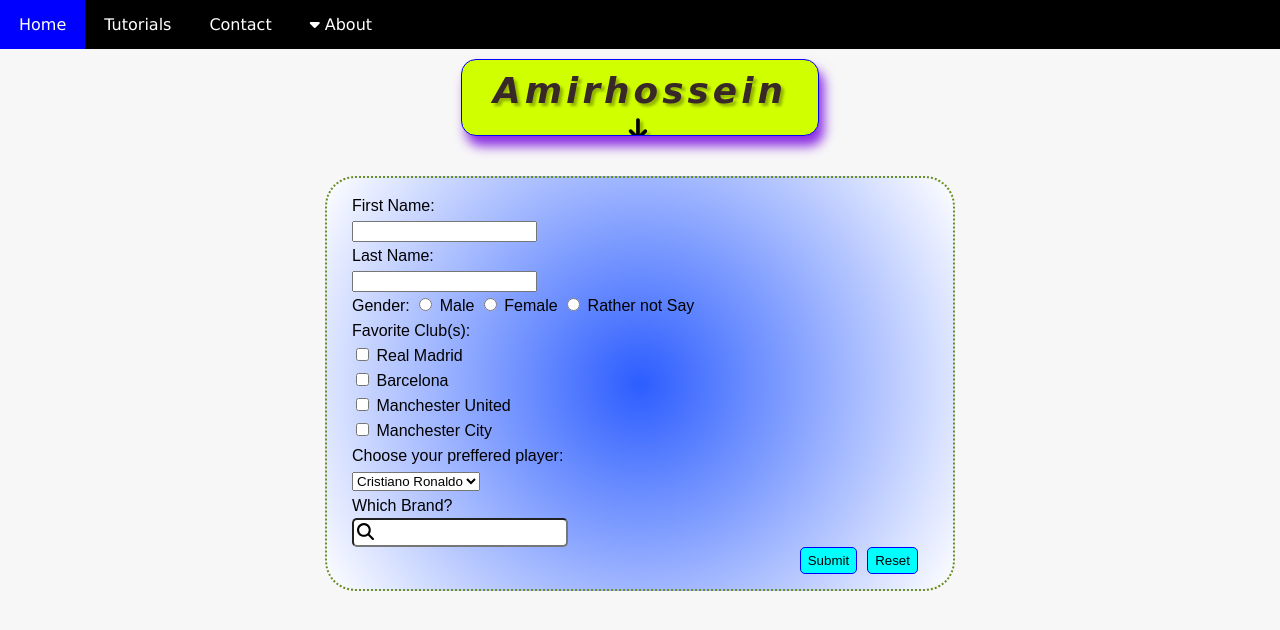
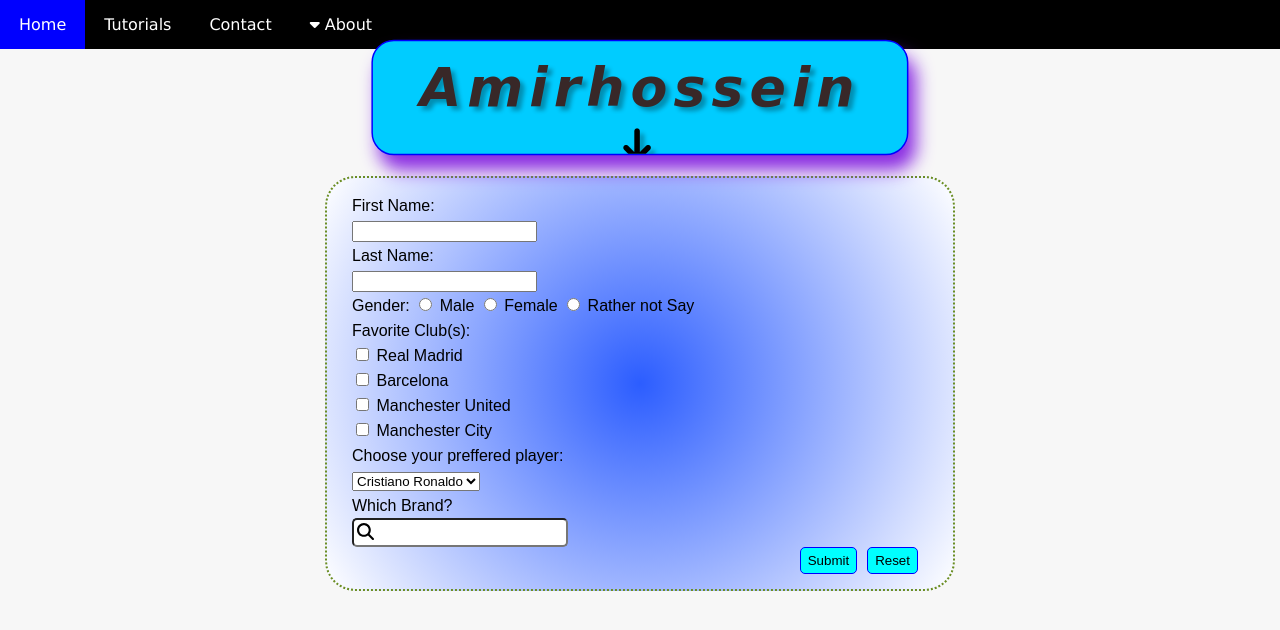
Before and after one commit to Amir14Souri/Front-End, a plain HTML site: page Site/index.html in a window 1280 px wide. In both pictures the pointer is over the element "Amirhossein". Drawn offline with Linux system fonts and the light colour scheme.

Commit message:
Training session 13

```diff
--- a/Site/styles.css
+++ b/Site/styles.css
@@ -15,6 +15,7 @@ form {
   border-radius: 30px;
   font-family: Arial, Helvetica, sans-serif;
   line-height: 25px;
+  animation: exam 2s linear 1s 2 alternate;
 }
 #brands {
   background-image: url(../magnifying-glass-solid.svg);
@@ -64,6 +65,7 @@ form {
   margin-top: 10px;
   height: 6vw;
   overflow: hidden;
+  transition: transform 2s, background-color 2s;
 }
 .fa-download {
   font-size: 2.3vw;
@@ -71,6 +73,10 @@ form {
 }
 .fa-download:hover {
   color: rgb(240, 23, 66);
+}
+#test:hover {
+  transform: rotate(360deg) scale(1.5, 1.5);
+  background-color: #00ccff;
 }
 
 /* Navigation Bar styles */
```
